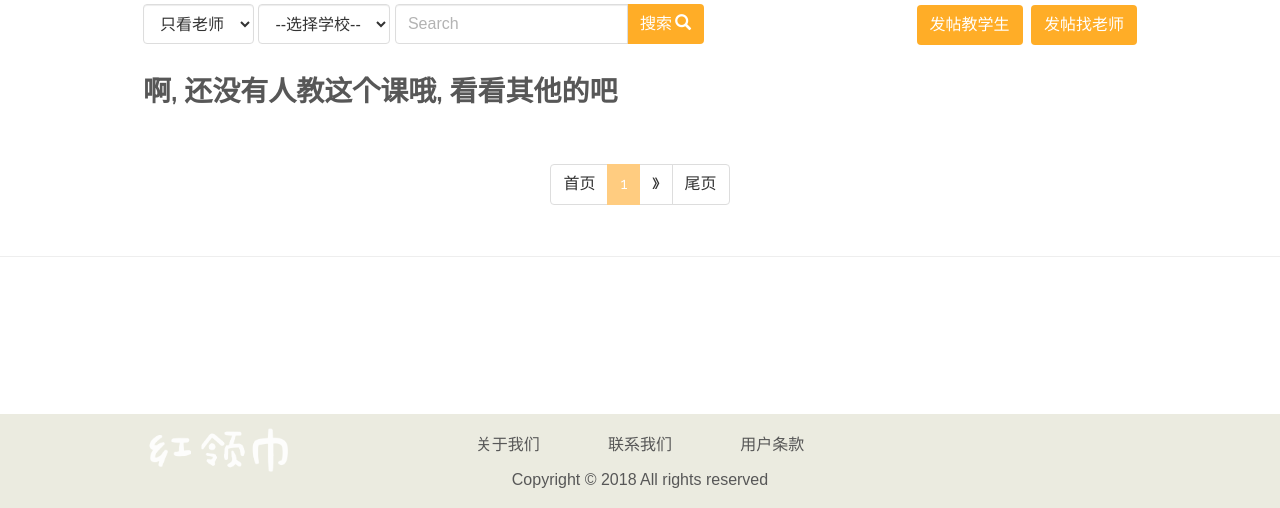
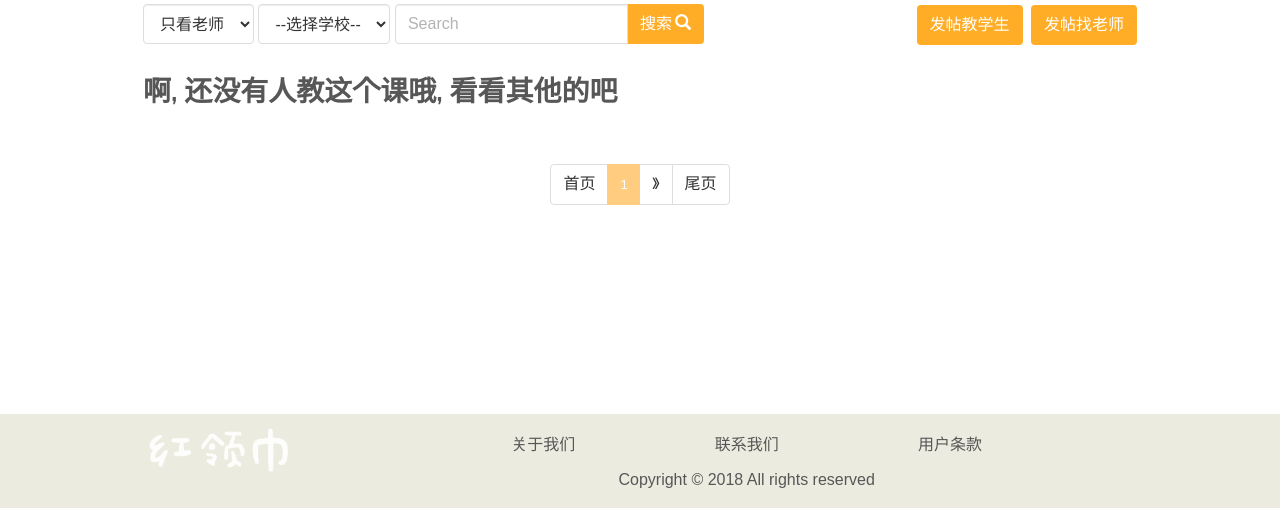
Before and after one commit to zomtony/uniboost, a PHP site: page / in a window 1280 px wide. Shown: the part 292-800 px from the top of the page. Run offline with PHP 8.4, Linux system fonts and the light colour scheme; data that the repository does not hold is empty; some libraries are stand-ins or nearby versions.

Commit message:
fix bug for footer

```diff
--- a/css/mainPage.css
+++ b/css/mainPage.css
@@ -59,6 +59,10 @@ body{
 
 	.padding-zero-logo{
 		padding:0px;
+	}
+
+	.height-div{
+		margin-top:60px;
 	}
 
 }
@@ -538,3 +542,7 @@ a:active {
 	padding-bottom:5px;
 	padding-top:5px;
 }
+
+.height-div{
+	height:100px;
+}
--- a/include/footer.php
+++ b/include/footer.php
@@ -5,7 +5,7 @@
                 <div class="col-sm-4">
 					<img class='logo1 logo-color' src='/img/logo1.png' alt = "我是红领巾">
 				</div>
-                <div class="col-sm-4">
+                <div class="col-sm-6">
 
 					<div class="row btn-margin text-margin-bottom-comment text-center" style="margin-top:15px;">
 						<div class="col-xs-4">关于我们</div>
@@ -18,7 +18,7 @@
 					</div>
 
 				</div>
-                <div class="col-sm-4"></div>
+                <div class="col-sm-2"></div>
             </div>
 		</footer>
 	</body>
--- a/index.php
+++ b/index.php
@@ -98,5 +98,5 @@
     </div>
 
 <script src="/js/mainpage.js" type="text/javascript"></script>
-<div><hr></div>
+<div class="height-div"></div>
 <?php include($_SERVER['DOCUMENT_ROOT'].'/include/footer.php');?>
```
